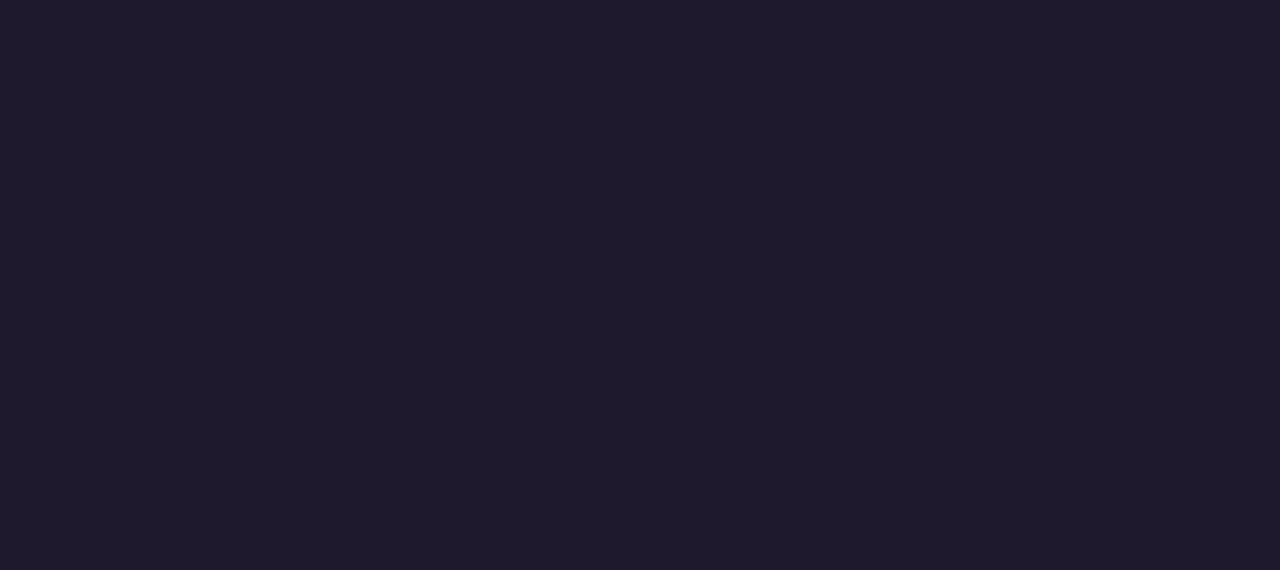
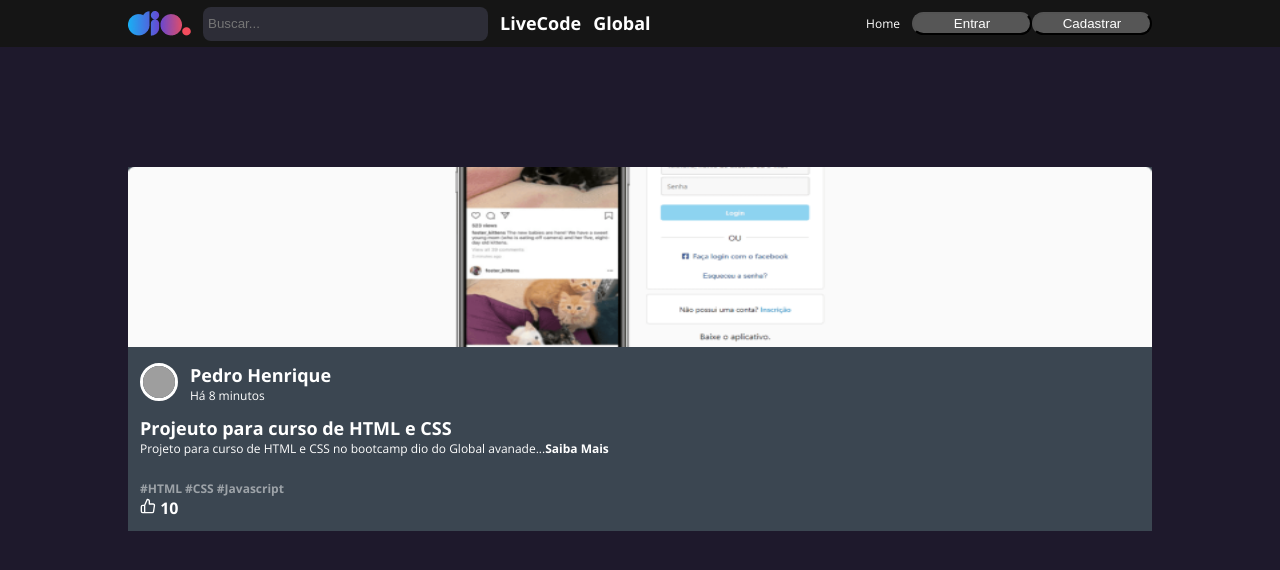
Before and after one commit to PedroJuri/clone-dio, a React (Create React App) app: page /feed in a window 1280 px wide. Before the commit this address had no page. Shown: the top 570 px of the page. Built offline with nearby package versions, Linux system fonts and the light colour scheme; grey boxes are pictures that could not be loaded.

Commit message:
criando o feed e primeiro card

```diff
--- a/src/App.js
+++ b/src/App.js
@@ -1,5 +1,6 @@
 import {Home} from './Pages/Home'
 import {Login} from './Pages/Login'
+import {Feed} from './Pages/Feed'
 import{BrowserRouter as Router,Routes, Route} from 'react-router-dom'
 
 function App() {
@@ -8,6 +9,7 @@
       <Routes>
         <Route path='/' element={<Home/>}/>
         <Route path='/login' element={<Login/>}/>
+        <Route path='/feed' element={<Feed/>}/>
       </Routes>
     </Router>
   );
--- /dev/null
+++ b/src/Components/Card/index.jsx
@@ -0,0 +1,33 @@
+import {CardContainer, Content, HasInfo, ImageBackground, PostInfo, UserInfo, UserPicture} from './styles'
+import {FiThumbsUp} from 'react-icons/fi'
+import BackgroundImage from '../../Assets/background-image.png'
+import React from 'react'
+
+const Card = () => {
+  return (
+    <CardContainer>
+        <ImageBackground src={BackgroundImage}/>
+        <Content>
+            <UserInfo>
+                <UserPicture src='https://avatars.githubusercontent.com/u/73957555?v=4'/>
+                <div>
+                    <h4>Pedro Henrique</h4>
+                    <p>Há 8 minutos</p>
+                </div>
+            </UserInfo>
+            <PostInfo>
+                <h4>Projeuto para curso de HTML e CSS</h4>
+                <p>Projeto para curso de HTML e CSS no bootcamp dio do Global avanade...<strong>Saiba Mais</strong></p>
+            </PostInfo>
+            <HasInfo>
+                <h4>#HTML #CSS #Javascript</h4>
+                <p>
+                    <FiThumbsUp/> 10
+                </p>
+            </HasInfo>
+        </Content>
+    </CardContainer>
+  )
+}
+
+export {Card}
--- /dev/null
+++ b/src/Components/Card/styles.js
@@ -0,0 +1,96 @@
+import { styled } from "styled-components";
+
+export const CardContainer = styled.div`
+    width: 100%;
+    background-color: #3b4651;
+    position: relative;
+    margin-bottom: 24px;
+`
+
+export const ImageBackground = styled.img`
+    width: 100%;
+    height: 180px;
+`
+
+export const Content = styled.div`
+    width: 100%;
+    display: flex;
+    flex-direction: column;
+    padding: 12px;
+`
+
+export const UserInfo = styled.div`
+    display: flex;
+    flex-direction: row;
+    margin-bottom: 12px;
+
+    div{
+        margin-left: 12px;
+    }
+
+    h4{
+        font-family: 'Open Sans';
+        font-style: normal;
+        font-weight: 700;
+        font-size: 18px;
+        line-height: 25px;
+        color: #ffffff;
+    }
+
+    p{
+        font-family: 'Open Sans';
+        font-style: normal;
+        font-weight: 400;
+        font-size: 12px;
+        line-height: 16px;
+    }
+`
+
+export const UserPicture = styled.img`
+    width: 32px;
+    height: 32px;
+    border-radius: 22px;
+    border: 3px  solid #ffffff;
+`
+
+export const PostInfo = styled.div`
+    margin-bottom: 12px;
+
+    h4{
+        font-family: 'Open Sans';
+        font-style: normal;
+        font-weight: 700;
+        font-size: 18px;
+        line-height: 25px;
+        color: #ffffff;
+    }
+
+    p{
+        font-family: 'Open Sans';
+        font-style: normal;
+        font-weight: 400;
+        font-size: 12px;
+        line-height: 16px;
+    }
+`
+
+export const HasInfo = styled.div`
+    margin-top: 12px;
+
+    h4{
+        font-family: 'Open Sans';
+        font-style: normal;
+        font-weight: 700;
+        font-size: 12px;
+        line-height: 16px;
+        color: #ffffff80;
+    }
+
+    p{
+        font-family: 'Open Sans';
+        font-style: normal;
+        font-weight: 700;
+        font-size: 16px;
+        line-height: 22px;
+    }
+`
--- /dev/null
+++ b/src/Pages/Feed/index.jsx
@@ -0,0 +1,19 @@
+import { Button } from "../../Components/Button"
+import { Header } from "../../Components/Header"
+import { Card } from "../../Components/Card"
+import bannerImage from '../../Assets/banner.png'
+
+import {Container, TextContent, Title, TitleHighlight} from './styles'
+
+const Feed = () =>{
+    return(
+        <>
+            <Header/>
+            <Container>
+                <Card/>
+            </Container>
+        </>
+    )
+}
+
+export {Feed}
--- /dev/null
+++ b/src/Pages/Feed/styles.js
@@ -0,0 +1,39 @@
+import { styled } from "styled-components";
+
+export const Container = styled.main`
+    width: 100%;
+    max-width: 80%;
+    margin: 0 auto;
+    margin-top: 120px;
+
+    display: flex;
+    flex-direction: row;
+    justify-content: space-between;
+    align-items: center;
+`
+
+export const Title = styled.h2`
+    font-family: 'Open Sans';
+    font-style: normal;
+    font-weight: 700;
+    font-size: 32px;
+    width: 320px;
+    margin-bottom: 20px;
+    line-height: 44px;
+    color: #ffffff;
+`
+
+export const TitleHighlight = styled.span`
+    color: #e4105d;
+`
+
+export const TextContent = styled.p`
+    font-family: 'Open Sans';
+    font-style: normal;
+    font-weight: 400;
+    font-size: 16px;
+    width: 420px;
+    margin-bottom: 20px;
+    line-height: 22px;
+    color: #ffffff;
+`
```
Also changed, not shown: src/Assets/background-image.png (added).
